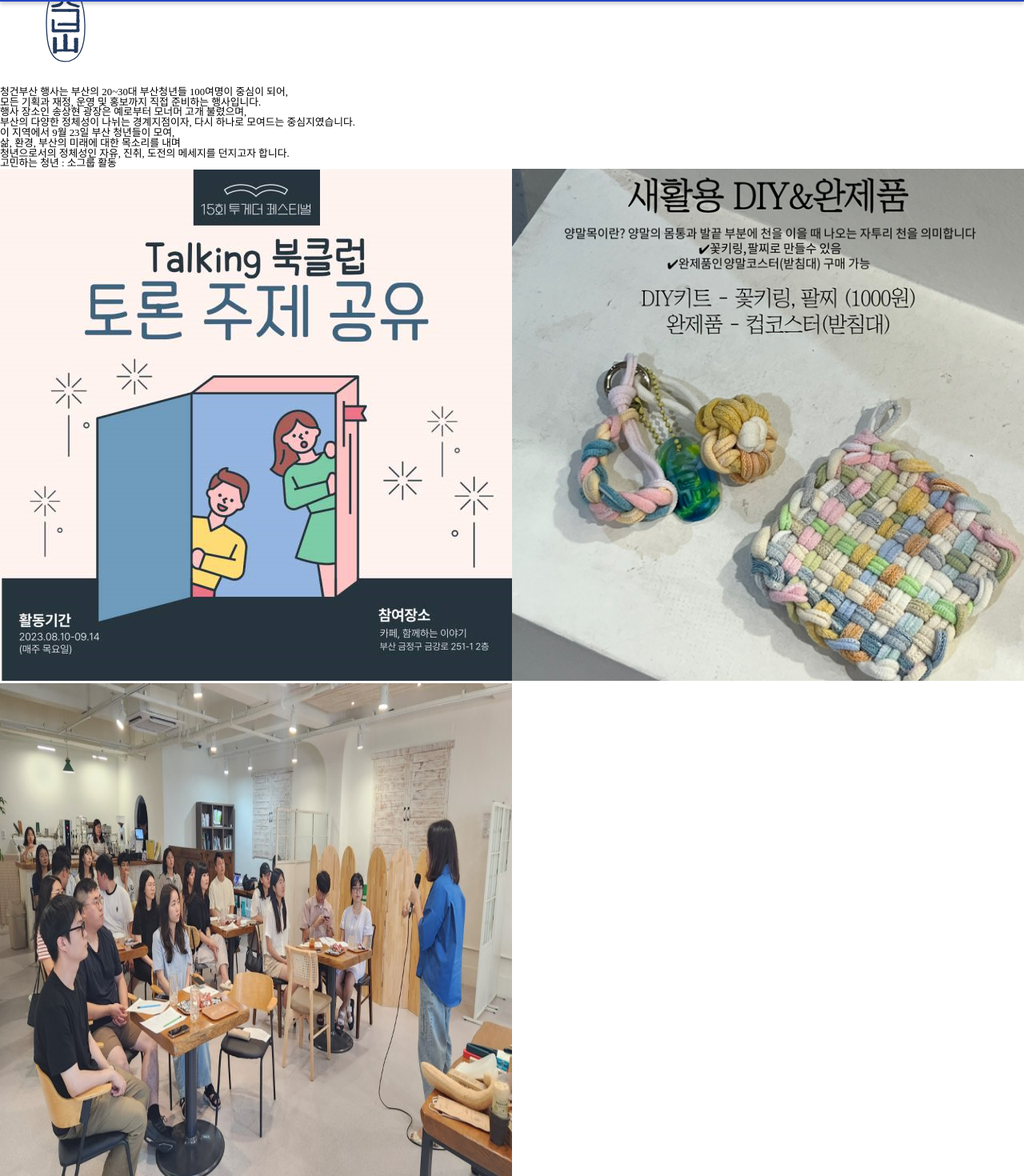
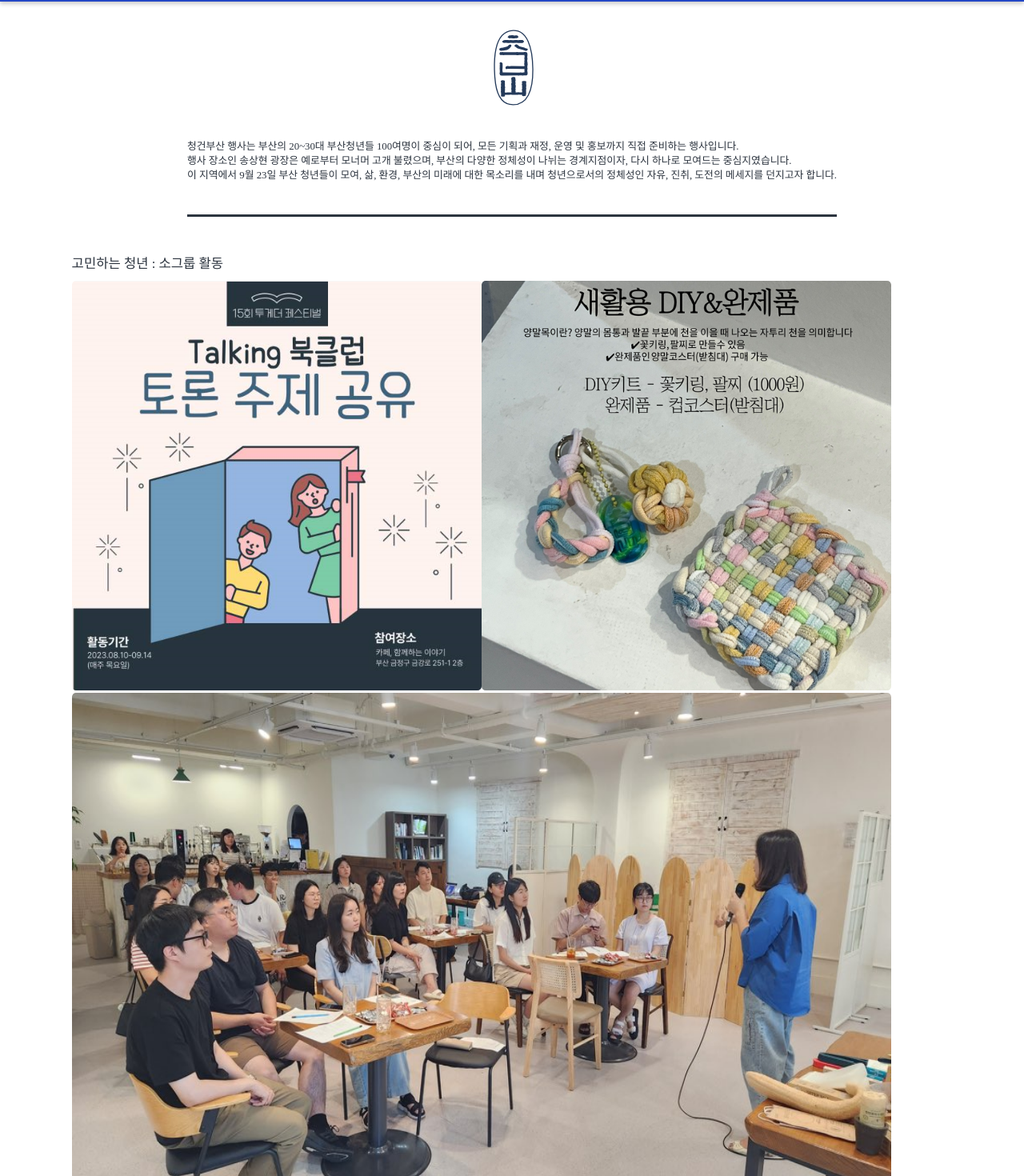
Before and after one commit to Lee-clipse/tf-15th-website, a React (Create React App) app in the folder client/: page /introduce in a window 1280 px wide. Shown: the part 54-1524 px from the top of the page at 80% size. Built offline with nearby package versions, Linux system fonts and the light colour scheme; a web font is replaced by a local one.

Commit message:
feat: Implement Intro Page Contents

```diff
--- a/client/src/component/EventIntroSection/index.jsx
+++ b/client/src/component/EventIntroSection/index.jsx
@@ -9,17 +9,17 @@ const EventIntroSection = () => {
         <s.Title>고민하는 청년 : 소그룹 활동</s.Title>
         <s.ImageList>
           <s.Image
-            style={{ width: "50vw", height: "50vw" }}
+            style={{ width: "40vw", height: "40vw" }}
             src={"/assets/intro1.png"}
             alt={"intro1"}
           />
           <s.Image
-            style={{ width: "50vw", height: "50vw" }}
+            style={{ width: "40vw", height: "40vw" }}
             src={"/assets/intro2.png"}
             alt={"intro2"}
           />
           <s.Image
-            style={{ width: "50vw", height: "50vw" }}
+            style={{ width: "80vw", height: "50vw" }}
             src={"/assets/intro3.jpg"}
             alt={"intro3"}
           />
@@ -37,17 +37,17 @@ const EventIntroSection = () => {
         <s.Title>소통하는 청년 : 제로게임, 문화공연, 강연</s.Title>
         <s.ImageList>
           <s.Image
-            style={{ width: "50vw", height: "50vw" }}
+            style={{ width: "80vw", height: "50vw" }}
             src={"/assets/event1.png"}
             alt={"event1"}
           />
           <s.Image
-            style={{ width: "50vw", height: "50vw" }}
+            style={{ width: "80vw", height: "50vw" }}
             src={"/assets/event2.png"}
             alt={"event2"}
           />
           <s.Image
-            style={{ width: "50vw", height: "50vw" }}
+            style={{ width: "80vw", height: "50vw" }}
             src={"/assets/event3.png"}
             alt={"event3"}
           />
--- a/client/src/component/EventIntroSection/style.js
+++ b/client/src/component/EventIntroSection/style.js
@@ -1,13 +1,42 @@
 import styled from "styled-components";
 
-export const EventWrapper = styled.div``;
+export const EventWrapper = styled.div`
+  display: flex;
+  justify-content: center;
+  align-items: center;
+  flex-direction: column;
 
-export const EventSection = styled.div``;
+  margin-top: 4rem;
+  padding-bottom: 2rem;
+`;
 
-export const Title = styled.p``;
+export const EventSection = styled.div`
+  display: flex;
+  justify-content: center;
+  flex-direction: column;
+
+  margin-bottom: 4rem;
+`;
+
+export const Title = styled.p`
+  color: ${(props) => props.theme.color.TEXT_BLACK};
+  font-family: ${(props) => props.theme.font.GS_MEDIUM};
+  font-size: ${(props) => props.theme.font.size.MEDIUM};
+
+  margin-bottom: 1rem;
+`;
 
 export const ImageList = styled.div``;
-export const Image = styled.img``;
+export const Image = styled.img`
+  border-radius: 0.4rem;
+`;
 
-export const DescriptionWrapper = styled.div``;
-export const Description = styled.p``;
+export const DescriptionWrapper = styled.div`
+  margin-top: 1rem;
+`;
+export const Description = styled.p`
+  color: ${(props) => props.theme.color.TEXT_BLACK};
+  font-family: ${(props) => props.theme.font.GS_MEDIUM};
+  font-size: ${(props) => props.theme.font.size.SMALL};
+  line-height: 140%;
+`;
--- a/client/src/component/IntroSection/index.jsx
+++ b/client/src/component/IntroSection/index.jsx
@@ -8,22 +8,14 @@ const IntroSection = () => {
         <s.Stamp src={`/assets/logo_stamp.svg`} alt={`logo_stamp`} />
       </s.StampWrpper>
 
-      <s.Line />
-
       <s.TextWrapper>
         <s.Text>
-          청건부산 행사는 부산의 20~30대 부산청년들 100여명이 중심이 되어,
+          청건부산 행사는 부산의 20~30대 부산청년들 100여명이 중심이 되어, 모든 기획과 재정, 운영 및
+          홍보까지 직접 준비하는 행사입니다.
           <br />
-          모든 기획과 재정, 운영 및 홍보까지 직접 준비하는 행사입니다.
-          <br />
-          행사 장소인 송상현 광장은 예로부터 모너머 고개 불렸으며,
-          <br />
-          부산의 다양한 정체성이 나뉘는 경계지점이자, 다시 하나로 모여드는 중심지였습니다.
-          <br />
-          이 지역에서 9월 23일 부산 청년들이 모여,
-          <br />
-          삶, 환경, 부산의 미래에 대한 목소리를 내며
-          <br />
+          행사 장소인 송상현 광장은 예로부터 모너머 고개 불렸으며, 부산의 다양한 정체성이 나뉘는
+          경계지점이자, 다시 하나로 모여드는 중심지였습니다.
+          <br />이 지역에서 9월 23일 부산 청년들이 모여, 삶, 환경, 부산의 미래에 대한 목소리를 내며
           청년으로서의 정체성인 자유, 진취, 도전의 메세지를 던지고자 합니다.
         </s.Text>
       </s.TextWrapper>
--- a/client/src/component/IntroSection/style.js
+++ b/client/src/component/IntroSection/style.js
@@ -1,11 +1,26 @@
 import styled from "styled-components";
 
-export const IntroSection = styled.div``;
+export const IntroSection = styled.div`
+  display: flex;
+  justify-content: center;
+  align-items: center;
+  flex-direction: column;
+
+  margin-top: 4.2rem;
+  padding-bottom: 3rem;
+
+  border-bottom: 0.24rem solid ${(props) => props.theme.color.TEXT_BLACK};
+`;
 
 export const StampWrpper = styled.div``;
 export const Stamp = styled.img``;
 
-export const Line = styled.div``;
-
-export const TextWrapper = styled.div``;
-export const Text = styled.p``;
+export const TextWrapper = styled.div`
+  margin-top: 1rem;
+`;
+export const Text = styled.p`
+  color: ${(props) => props.theme.color.TEXT_BLACK};
+  font-family: ${(props) => props.theme.font.GS_MEDIUM};
+  font-size: ${(props) => props.theme.font.size.SMALL};
+  line-height: 140%;
+`;
--- a/client/src/pages/Introduce/index.jsx
+++ b/client/src/pages/Introduce/index.jsx
@@ -1,4 +1,4 @@
-import React from "react";
+import React, { useEffect } from "react";
 import * as s from "./style";
 import PageTemplate from "../PageTemplate";
 import TopNavBar from "@common/layer/TopNavBar";
@@ -6,6 +6,10 @@ import IntroSection from "../../component/IntroSection";
 import EventIntroSection from "../../component/EventIntroSection";
 
 const IntroducePage = () => {
+  useEffect(() => {
+    window.scrollTo(0, 0);
+  }, []);
+
   return (
     <PageTemplate>
       <TopNavBar title={"소개"} />
--- a/client/src/pages/Introduce/style.js
+++ b/client/src/pages/Introduce/style.js
@@ -1,5 +1,16 @@
 import styled from "styled-components";
 
-export const Wrapper = styled.div``;
+export const Wrapper = styled.div`
+  width: 100vw;
+  height: 100vh;
+`;
 
-export const Container = styled.div``;
+export const Container = styled.div`
+  display: flex;
+  justify-content: center;
+  align-items: center;
+  flex-direction: column;
+
+  width: 86%;
+  margin: 0 auto;
+`;
--- a/client/src/pages/Main/index.jsx
+++ b/client/src/pages/Main/index.jsx
@@ -1,10 +1,14 @@
-import React from "react";
+import React, { useEffect } from "react";
 import PageTemplate from "../PageTemplate";
 import MainLogo from "@components/MainLogo";
 import MainLinker from "@components/MainLinker";
 import YoutubeSection from "@components/YoutubeSection";
 
 const MainPage = () => {
+  useEffect(() => {
+    window.scrollTo(0, 0);
+  }, []);
+
   return (
     <PageTemplate>
       <MainLogo />
```
